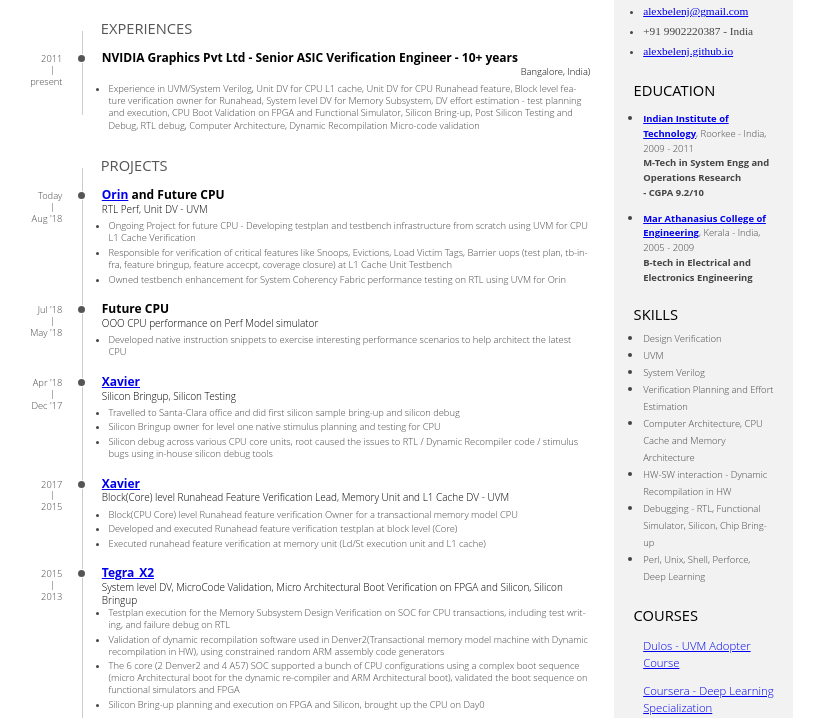
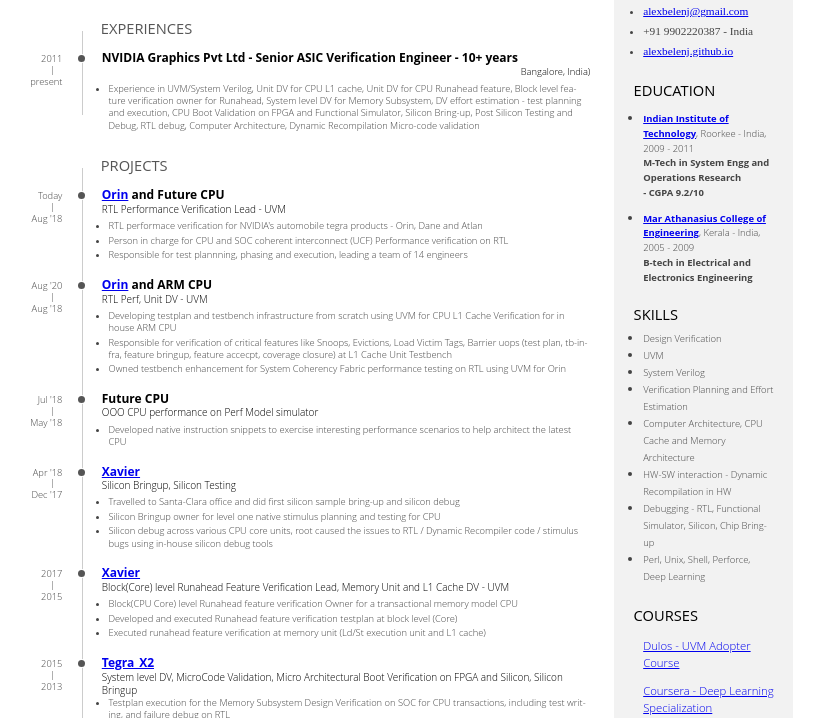
Before and after one commit to alexbelenj/alexbelenj.github.io, a plain HTML site: page index.html in a window 1280 px wide. Shown: the part 80-798 px from the top of the page, without its empty margins (0-825 px from the left). Drawn offline with Linux system fonts and the light colour scheme.

Commit message:
Update index.html

```diff
--- a/index.html
+++ b/index.html
@@ -46,11 +46,32 @@
           <div class="details">
             <header>
               <h3><a href="https://en.wikipedia.org/wiki/Tegra#Orin">Orin</a> and Future CPU</h3>
+              <span class="place">RTL Performance Verification Lead - UVM</span>
+            </header>
+            <div>
+              <ul>
+                <li>RTL performace verification for NVIDIA's automobile tegra products - Orin, Dane and Atlan</li>
+                <li>Person in charge for CPU and SOC coherent interconnect (UCF) Performance verification on RTL </li>
+                <li>Responsible for test plannning, phasing and execution, leading a team of 14 engineers</li>
+              </ul>
+              </div>
+          </div>
+        </section>
+
+	<section class="blocks">
+          <div class="date">
+            <span>Aug '20</span><span>Aug '18</span>
+          </div>
+          <div class="decorator">
+          </div>
+          <div class="details">
+            <header>
+              <h3><a href="https://en.wikipedia.org/wiki/Tegra#Orin">Orin</a> and ARM CPU </h3>
               <span class="place">RTL Perf, Unit DV - UVM</span>
             </header>
             <div>
               <ul>
-                <li>Ongoing Project for future CPU - Developing testplan and testbench infrastructure from scratch using UVM for CPU L1 Cache Verification</li>
+                <li>Developing testplan and testbench infrastructure from scratch using UVM for CPU L1 Cache Verification for in house ARM CPU</li>
                 <li>Responsible for verification of critical features like Snoops, Evictions, Load Victim Tags, Barrier uops (test plan, tb-infra, feature bringup, feature accecpt, coverage closure) at L1 Cache Unit Testbench</li>
                 <li>Owned testbench enhancement for System Coherency Fabric performance testing on RTL using UVM for Orin</li>
               </ul>
```
